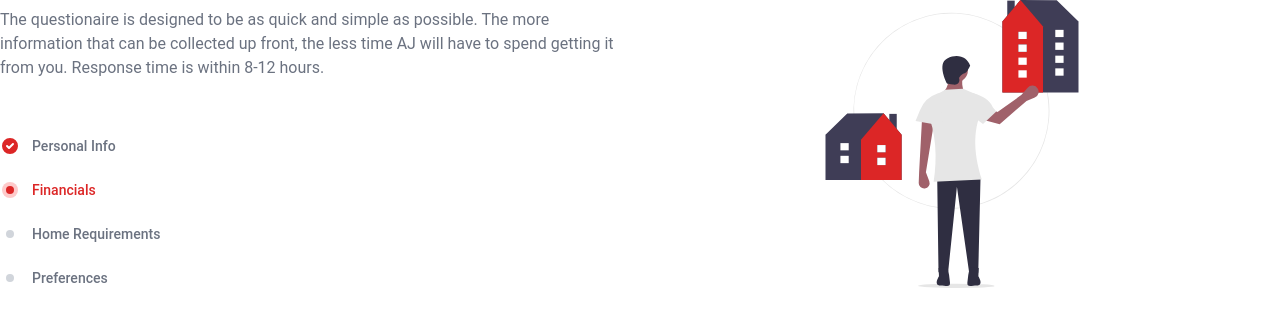
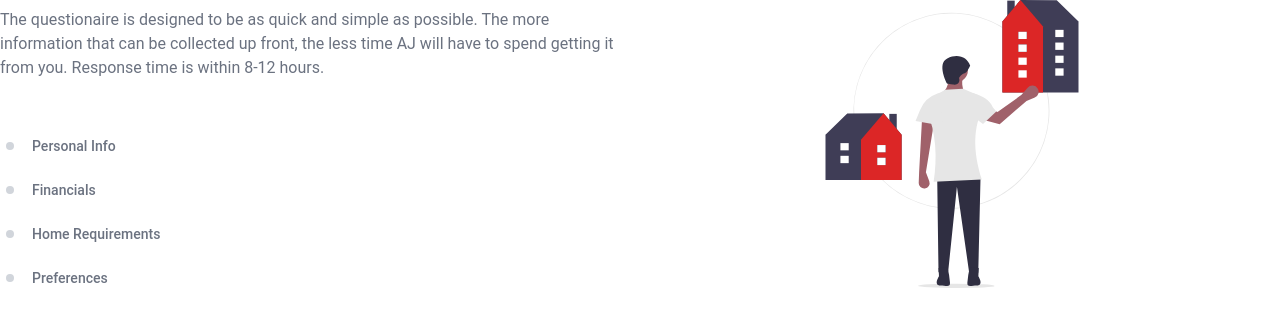
Before and after one commit to danwritecode/AJ_Curcio, a Nuxt app: page /get-started in a window 1280 px wide. Shown: the top 326 px of the page. Built offline with nearby package versions, Linux system fonts and the light colour scheme.

Commit message:
added some indexing for helping form know when final step

```diff
--- a/components/getstarted/questionairebuyer.vue
+++ b/components/getstarted/questionairebuyer.vue
@@ -1,7 +1,7 @@
 <template>
   <form class="w-full">
     <div class="overflow-hidden sm:rounded-md border border-gray-200">
-      <div class="px-4 py-5 bg-white sm:p-6">
+      <div v-if="currentStep === 'Personal Info'" class="px-4 py-5 bg-white sm:p-6">
         <div class="grid grid-cols-6 gap-6">
           <div class="col-span-6 sm:col-span-3">
             <label for="first-name" class="block text-sm font-medium text-gray-700">First name</label>
@@ -49,8 +49,11 @@
         </div>
       </div>
       <div class="px-4 py-3 bg-gray-50 text-right sm:px-6">
-        <button type="submit" class="inline-flex justify-center py-2 px-4 border border-transparent shadow-sm text-sm font-medium rounded-md text-white bg-red-600 hover:bg-red-700 focus:outline-none focus:ring-2 focus:ring-offset-2 focus:ring-red-500 transition-hover-300">
-          Save
+        <button v-if="!onLastStep" type="submit" class="inline-flex justify-center py-2 px-4 border border-transparent shadow-sm text-sm font-medium rounded-md text-white bg-red-600 hover:bg-red-700 focus:outline-none focus:ring-2 focus:ring-offset-2 focus:ring-red-500 transition-hover-300">
+          Next
+        </button>
+        <button v-else type="submit" class="inline-flex justify-center py-2 px-4 border border-transparent shadow-sm text-sm font-medium rounded-md text-white bg-red-600 hover:bg-red-700 focus:outline-none focus:ring-2 focus:ring-offset-2 focus:ring-red-500 transition-hover-300">
+          Submit
         </button>
       </div>
     </div>
@@ -59,6 +62,12 @@
 
 <script>
 export default {
+  props: {
+    steps: Array,
+    completedSteps: Array,
+    currentStep: String,
+    onLastStep: Boolean
+  },
   setup() {
 
   }
--- a/pages/get-started.vue
+++ b/pages/get-started.vue
@@ -9,7 +9,7 @@
       </div>
       <div class="flex mt-14">
         <GetstartedStepindicator :steps="buyerSteps" :completedSteps="completedSteps" :currentStep="currentStep"/>
-        <GetstartedQuestionairebuyer v-if="customerType==='Buy Home'"/>
+        <GetstartedQuestionairebuyer v-if="customerType==='Buy Home'" :steps="buyerSteps" :completedSteps="completedSteps" :currentStep="currentStep" :onLastStep="onLastStep"/>
       </div>
     </div>
     <!-- <div class="relative col-span-2 overflow-visible" style="width:45vw;">
@@ -25,24 +25,45 @@
 </template>
 
 <script>
-import {ref, computed } from "vue"
+import {ref, computed } from 'vue'
 import { useRoute } from 'vue-router'
 
 export default {
   setup() {
     const route = useRoute()
+
     const customerType = route.query.type
+    const buyerSteps = ['Personal Info', 'Financials', 'Home Requirements', 'Preferences']
+    const sellerSteps = ['Personal Info', 'Financials', 'Home Requirements', 'Preferences']
+    const mortgageSteps = ['Personal Info', 'Financials', 'Home Requirements', 'Preferences']
 
-    const buyerSteps = ['Personal Info', 'Financials', 'Home Requirements', 'Preferences']
+    const steps = ref([])
 
-    const completedSteps = ref(['Personal Info'])
-    const currentStep = ref('Financials')
+    if(customerType === 'Buy Home') {
+      steps.value = buyerSteps
+    } else if(customerType === 'Sell Home') {
+      steps.value = sellerSteps
+    } else if(customerType === 'Mortgage') {
+      steps.value = mortgageSteps
+    }
+
+    const completedSteps = ref([])
+    const currentStep = ref('')
+    const currentStepIndex = ref(0)
+    const onLastStep = computed(() => {
+      return currentStepIndex.value === steps.value.length - 1  ? true:false
+    })
+
+    currentStep.value = steps.value[currentStepIndex.value]
+
 
     return {
       buyerSteps,
       customerType,
       completedSteps,
-      currentStep
+      currentStep,
+      currentStepIndex,
+      onLastStep
     }
   },
 }
```
